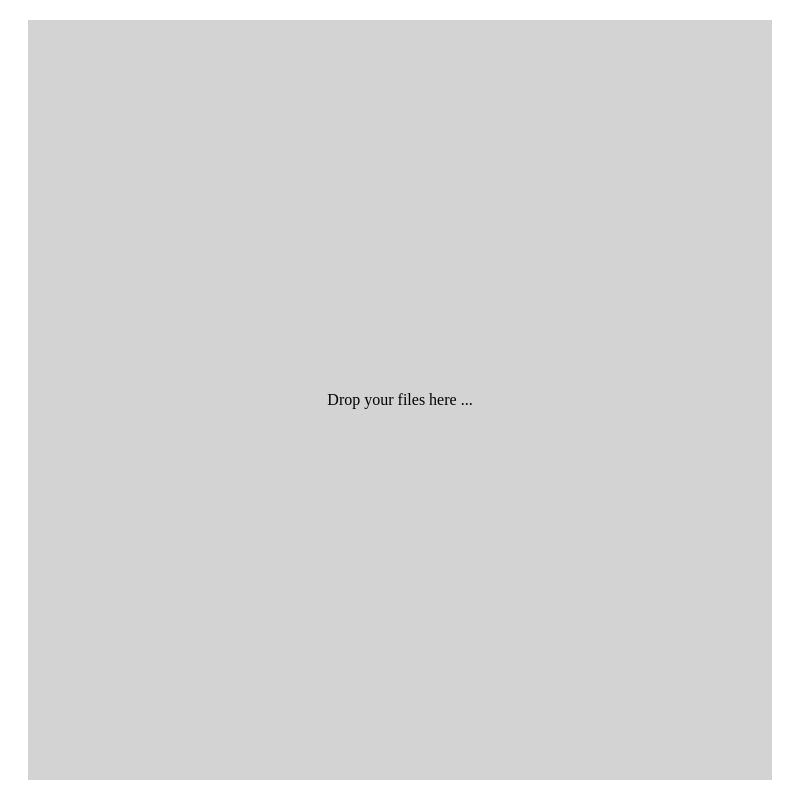
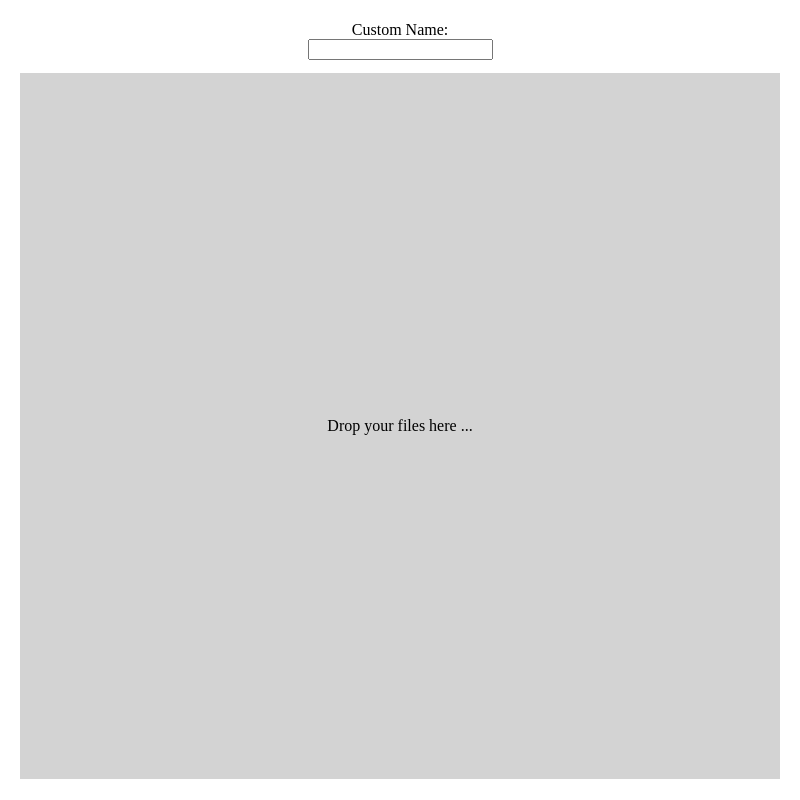
Before and after one commit to Caaarrrlll/TheRenamer, an Electron app: page index.html in a window 800 px wide. Drawn offline with Linux system fonts and the light colour scheme.

Commit message:
added custom name field

```diff
--- a/index.html
+++ b/index.html
@@ -7,6 +7,8 @@
 		<link rel="stylesheet" href="styles.css" />
 	</head>
 	<body>
+		<label for="custom-name">Custom Name: </label>
+		<input type="text" id="custom-name" />
 		<div id="file-dropper"><span>Drop your files here ...</span></div>
 	</body>
 </html>
--- a/scripts/renamer.js
+++ b/scripts/renamer.js
@@ -22,6 +22,7 @@ basicRename = (files) => {
 };
 
 getRenamedFile = async (file) => {
+	const customName = document.getElementById("custom-name").value;
 	const extension = file.name.split(".").pop();
 	const basePath = file.path.replace(file.name, "");
 	const preppedName = file.name
@@ -38,7 +39,7 @@ getRenamedFile = async (file) => {
 			.split(" ")
 			.shift();
 
-		const seriesName = preppedName
+		let seriesName = preppedName
 			.split(seasonInfo)
 			.shift()
 			.slice(0, -1)
--- a/styles.css
+++ b/styles.css
@@ -2,13 +2,19 @@ html, body {
 	height: 100%;
 	width: 100%;
 	display: flex;
+	flex-direction: column;
 	justify-content: center;
 	align-items: center;
 }
 
+#custom-name{
+	display: flex;
+	margin-bottom: 1em;
+}
+
 #file-dropper{
 	display: flex;
-	height: 95%;
+	height: 90%;
 	width: 95%;
 	background-color: lightgray;
 	align-items: center;
```
